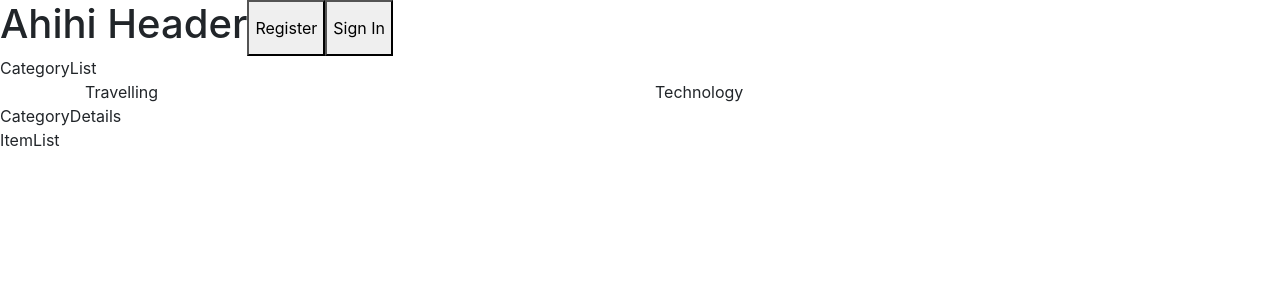
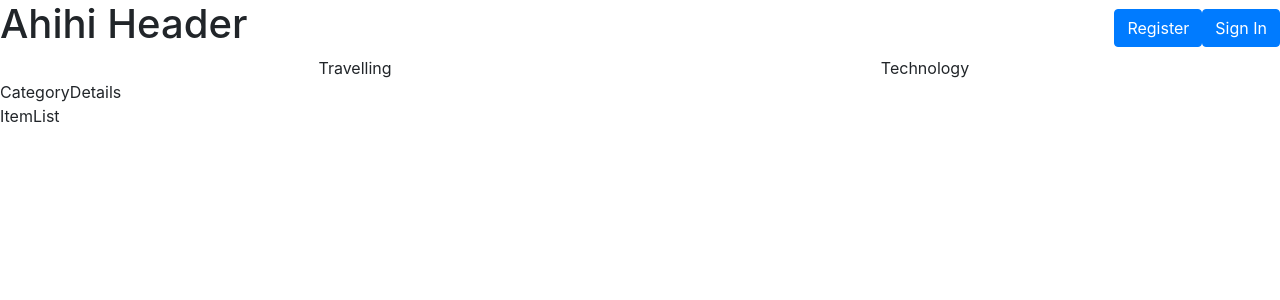
Before and after one commit to caseykhuc/gotit-training-catalog, a React (Create React App) app: page /categories/2 in a window 1280 px wide. Shown: the top 300 px of the page. Built offline with nearby package versions, Linux system fonts and the light colour scheme; data requests are answered from the project's data file.

Commit message:
style header

```diff
--- a/src/actions/index.js
+++ b/src/actions/index.js
@@ -71,3 +71,7 @@ export const showModal = (modalKey, props = {}) => ({
     props,
   },
 });
+
+export const hideModal = () => ({
+  type: modalTypes.HIDE_MODAL,
+});
--- a/src/components/App.js
+++ b/src/components/App.js
@@ -14,7 +14,7 @@ function App() {
       <Switch>
         <Route path='/new-item' component={ItemNew} />
         <Route path='/categories/:categoryId' component={Category} />
-        <Redirect path='/' to='/categories/1' />
+        <Redirect to='/categories/1' />
       </Switch>
       <ModalContainer />
     </div>
--- a/src/components/Category/CategoryList.js
+++ b/src/components/Category/CategoryList.js
@@ -7,7 +7,7 @@ import { getCategories } from '../../reducers';
 class CategoryList extends React.Component {
   componentDidMount() {
     if (!this.props.categories.length) {
-      console.log('hmm k on');
+      //console.log('hmm k on');
       this.props.fetchCategory();
     }
   }
@@ -21,12 +21,9 @@ class CategoryList extends React.Component {
   render() {
     console.log(this.props);
     return (
-      <div>
-        CategoryList
-        <Container>
-          <Row>{this.renderCategoryList()}</Row>
-        </Container>
-      </div>
+      <Container style={{ textAlign: 'center' }}>
+        <Row>{this.renderCategoryList()}</Row>
+      </Container>
     );
   }
 }
--- a/src/components/Header.js
+++ b/src/components/Header.js
@@ -1,5 +1,5 @@
 import React from 'react';
-import { Link } from 'react-router-dom';
+import { Button } from 'react-bootstrap';
 import { connect } from 'react-redux';
 import { showModal } from '../actions';
 import modalKeys from '../constants/modelKeys';
@@ -7,14 +7,24 @@ import modalKeys from '../constants/modelKeys';
 class Header extends React.Component {
   render() {
     return (
-      <div style={{ display: 'flex' }}>
+      <div
+        style={{
+          display: 'flex',
+          alignItems: 'center',
+          justifyContent: 'space-between',
+        }}
+      >
         <h1>Ahihi Header</h1>
-        <button onClick={() => this.props.showModal(modalKeys.REGISTER_MODAL)}>
-          Register
-        </button>
-        <button onClick={() => this.props.showModal(modalKeys.SIGNIN_MODAL)}>
-          Sign In
-        </button>
+        <div>
+          <Button
+            onClick={() => this.props.showModal(modalKeys.REGISTER_MODAL)}
+          >
+            Register
+          </Button>
+          <Button onClick={() => this.props.showModal(modalKeys.SIGNIN_MODAL)}>
+            Sign In
+          </Button>
+        </div>
       </div>
     );
   }
--- a/src/components/Modal/BaseModal.js
+++ b/src/components/Modal/BaseModal.js
@@ -1,11 +1,13 @@
 import React from 'react';
 import { Modal, Button } from 'react-bootstrap';
+import { hideModal } from '../../actions';
+import { connect } from 'react-redux';
 
 class BaseModal extends React.Component {
   render() {
     return (
       <Modal.Dialog>
-        <Modal.Header closeButton>
+        <Modal.Header closeButton onClick={this.props.hideModal}>
           <Modal.Title>Modal title</Modal.Title>
         </Modal.Header>
 
@@ -22,4 +24,4 @@ class BaseModal extends React.Component {
   }
 }
 
-export default BaseModal;
+export default connect(null, { hideModal })(BaseModal);
```
